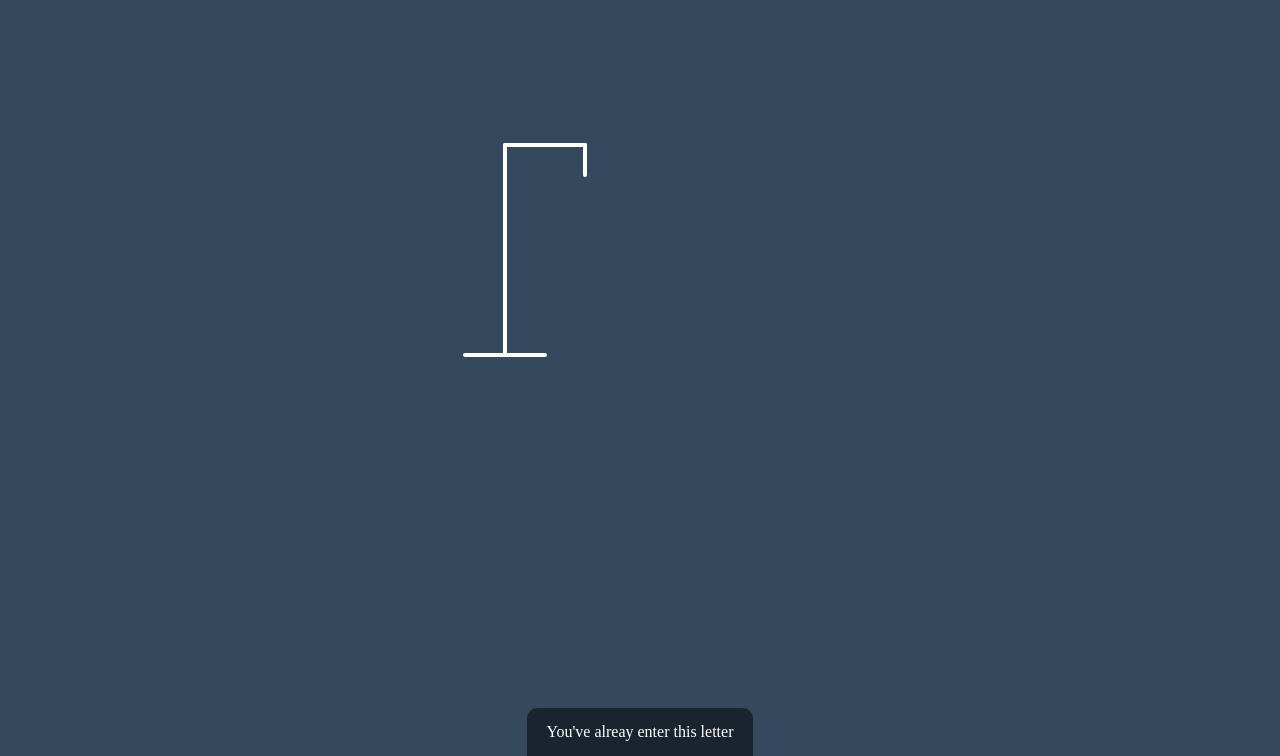
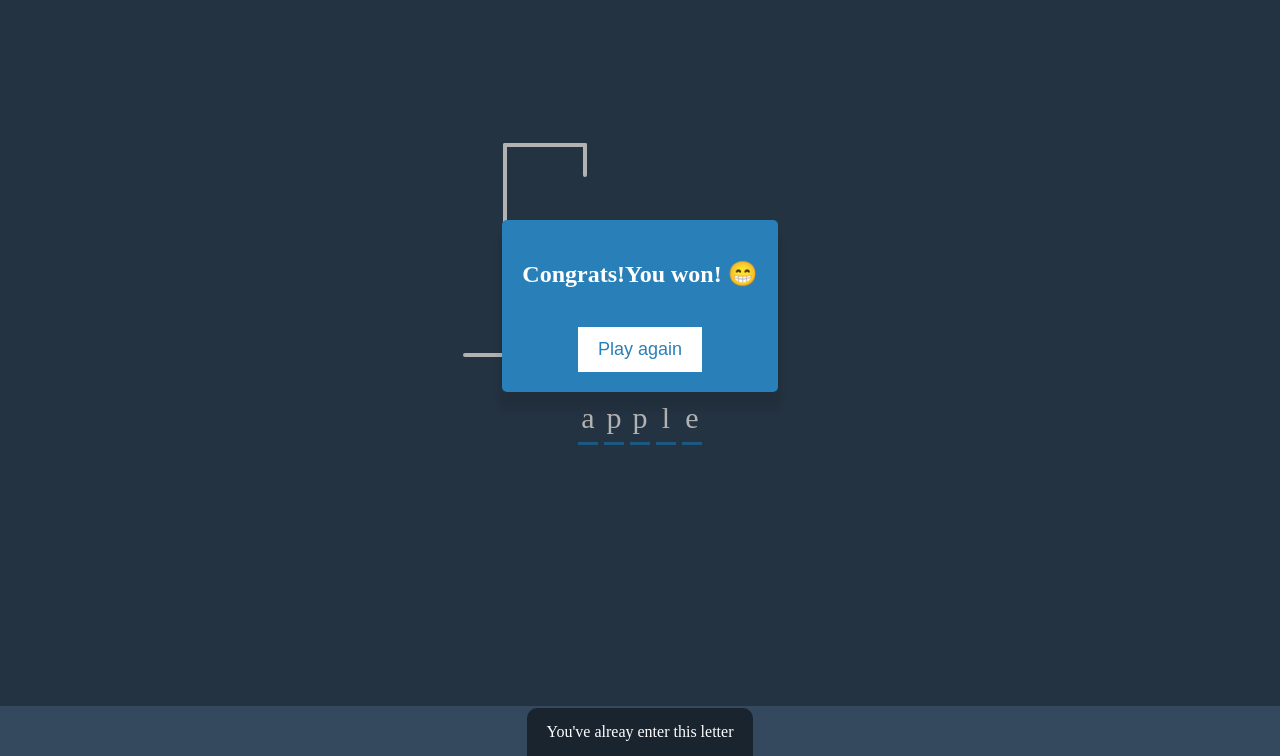
Before and after one commit to windate3411/hangman, a plain HTML site: page index.html in a window 1280 px wide. Shown: the part 94-850 px from the top of the page. Drawn offline with Linux system fonts and the light colour scheme.

Commit message:
finished hiiden words function

```diff
--- a/index.html
+++ b/index.html
@@ -33,7 +33,7 @@
     </svg>
     <!-- container for wrong letters -->
     <div class="wrong-letter-container">
-      <div class="wrong-letters"></div>
+      <div class="wrong-letters" id="wrong-letters"></div>
     </div>
     <!-- word display -->
     <div class="word" id="word">
--- a/main.js
+++ b/main.js
@@ -0,0 +1,40 @@
+// select DOM elements
+const wordEl = document.getElementById('word')
+const wrongWordEl = document.getElementById('wrong-letters')
+const playAgainBtn = document.getElementById('play-button')
+const popup = document.getElementById('popup-container')
+const notification = document.getElementById('notification-container')
+const finalMessage = document.getElementById('final-message')
+const bodyParts = document.querySelectorAll('.body-parts')
+
+// defined play words
+const words = ['application', 'programming', 'apple']
+let selectedWord = words[Math.floor(Math.random() * words.length)]
+
+// set up empty array for display
+const correctLetters = ['p', 'a', 'l', 'e'];
+const wrongLetters = [];
+
+// show hidden words
+function displayWord() {
+  wordEl.innerHTML = `
+    ${selectedWord.split('')
+      .map(item =>
+        `
+        <div class="letter">
+          ${correctLetters.includes(item) ? item : ""}
+        </div>
+        `
+      ).join("")
+    }
+  `
+  // create a variable for comparison
+  const innerWords = wordEl.innerText.replace(/\n/g, '')
+  if (innerWords === selectedWord) {
+    finalMessage.innerText = 'Congrats!You won! 😁';
+    popup.style.display = 'flex';
+  }
+
+}
+
+displayWord()
```
